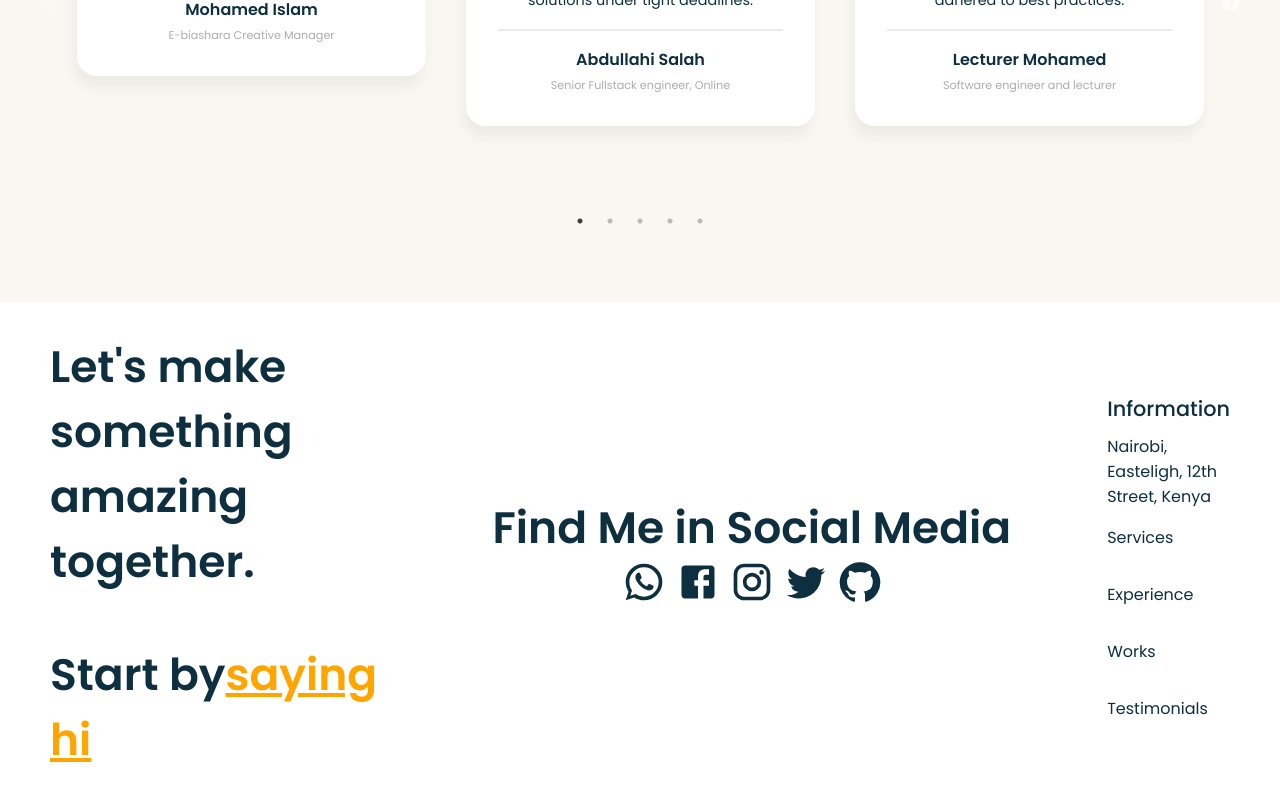
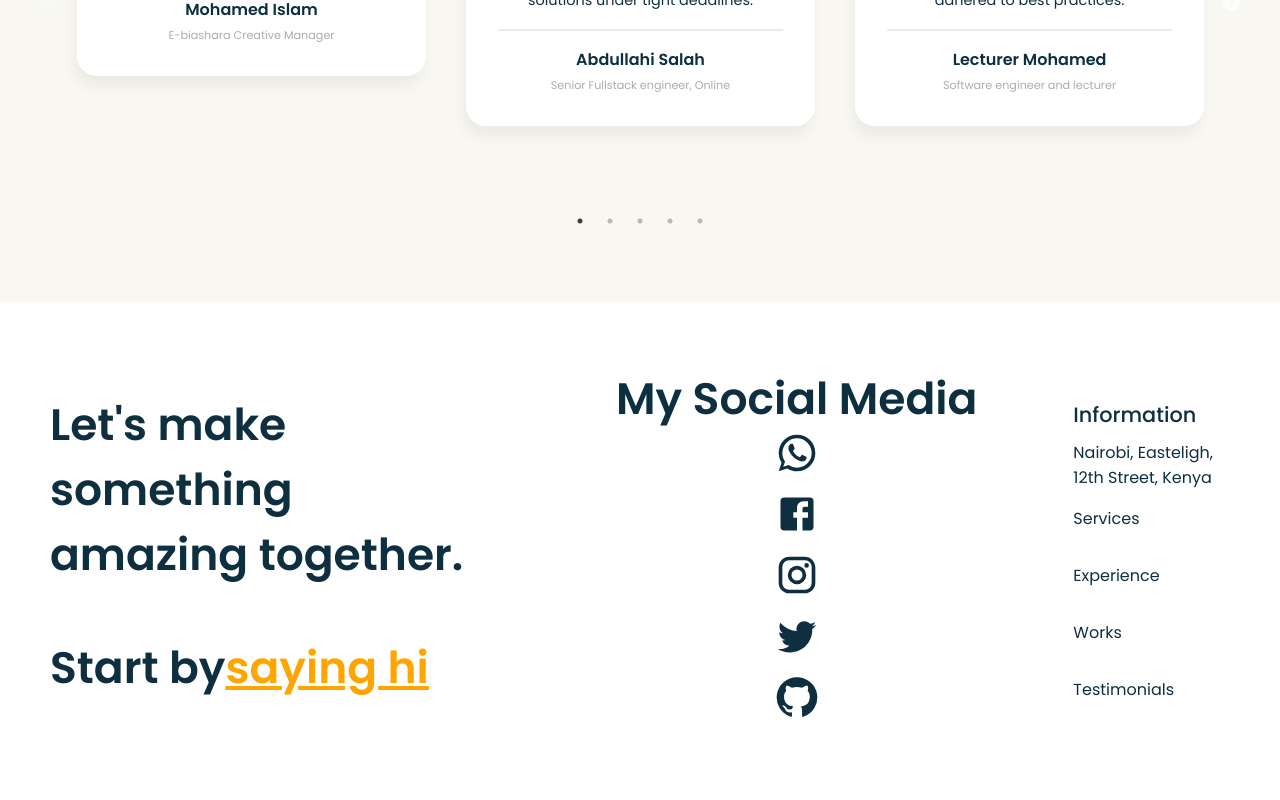
Before and after one commit to Abdirizackmasta/Portfoliov2, a React (Vite) app: page / in a window 1280 px wide. Shown: the part 3234-4034 px from the top of the page. Built offline with nearby package versions, Linux system fonts and the light colour scheme.

Commit message:
modified the footer at social links

```diff
--- a/src/components/Footer/Footer.jsx
+++ b/src/components/Footer/Footer.jsx
@@ -32,7 +32,7 @@ const Footer = () => {
         </div>
         {/* center/Social links */}
         <div className={`paddings flexCenter ${css.social}`}>
-          <h1>Find Me in Social Media</h1>
+          <h1>My Social Media</h1>
           <div className={css.socialLinks}>
             <ul className="flexCenter">
               <li>
--- a/src/components/Footer/Footer.module.scss
+++ b/src/components/Footer/Footer.module.scss
@@ -65,6 +65,7 @@
         ul {
           list-style-type: none;
           display: flex;
+          flex-direction: column;
           justify-content: flex-start;
           gap: 10px;
           a {
```
